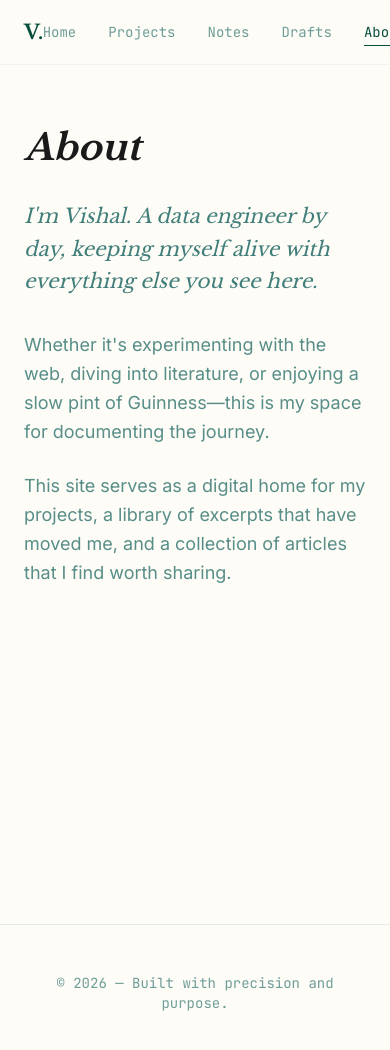
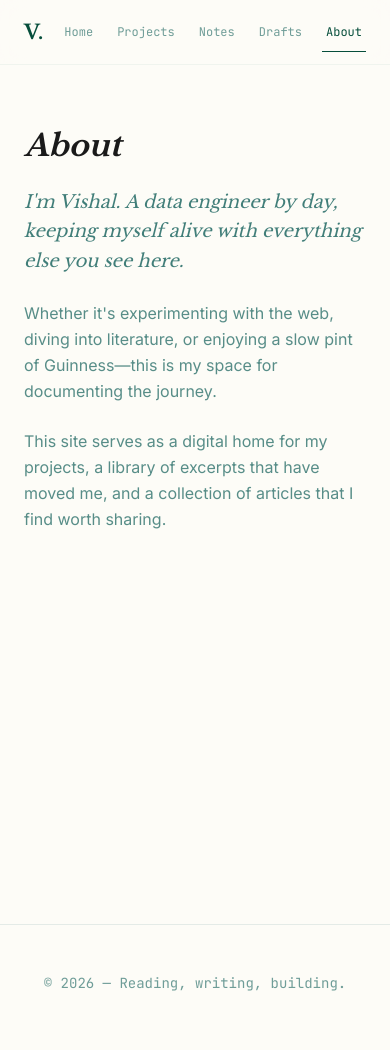
Before and after one commit to vishaalkk/who-am-i, a Next.js app: page /about in a window 390 px wide. Shown: the top 1050 px of the page. Built offline with nearby package versions, Linux system fonts and the light colour scheme.

Commit message:
style: optimize for mobile, improve nav tap targets, and update footer

```diff
--- a/src/app/about/page.tsx
+++ b/src/app/about/page.tsx
@@ -12,12 +12,12 @@ export default function AboutPage() {
           transition={{ duration: 0.8 }}
           className="mb-12"
         >
-          <h1 className="text-4xl font-bold text-ink mb-8 italic font-serif">About</h1>
-          <div className="prose prose-pine">
-            <p className="text-xl text-pine-mid/80 leading-relaxed mb-8 font-serif italic">
+          <h1 className="text-3xl md:text-4xl font-bold text-ink mb-6 md:mb-8 italic font-serif">About</h1>
+          <div className="max-w-prose">
+            <p className="text-lg md:text-xl text-pine-mid/80 leading-relaxed mb-6 md:mb-8 font-serif italic">
               I'm Vishal. A data engineer by day, keeping myself alive with everything else you see here.
             </p>
-            <div className="space-y-6 text-lg text-pine-mid/70 leading-relaxed">
+            <div className="space-y-6 text-base md:text-lg text-pine-mid/70 leading-relaxed">
               <p>
                 Whether it's experimenting with the web, diving into literature, or enjoying a slow pint of Guinness—this is my space for documenting the journey.
               </p>
--- a/src/app/layout.tsx
+++ b/src/app/layout.tsx
@@ -36,9 +36,9 @@ export default function RootLayout({
         <main className="min-h-screen">
           {children}
         </main>
-        <footer className="py-12 border-t border-pine-mid/10 mt-20">
-          <div className="max-w-6xl mx-auto px-6 text-center text-sm font-mono text-pine-mid/60">
-            © {new Date().getFullYear()} — Built with precision and purpose.
+        <footer className="py-12 border-t border-[#115e59]/10 mt-20">
+          <div className="max-w-6xl mx-auto px-6 text-center text-sm font-mono text-[#115e59]/60">
+            © {new Date().getFullYear()} — Reading, writing, building.
           </div>
         </footer>
       </body>
--- a/src/components/Navigation.tsx
+++ b/src/components/Navigation.tsx
@@ -19,16 +19,16 @@ export default function Navigation() {
   return (
     <nav className="fixed top-0 left-0 right-0 z-50 bg-[#fdfcf7]/80 backdrop-blur-md border-b border-[#115e59]/5">
       <div className="max-w-6xl mx-auto px-6 h-16 flex items-center justify-between">
-        <Link href="/" className="font-serif text-xl font-bold text-[#064e3b] tracking-tight">
+        <Link href="/" className="font-serif text-xl font-bold text-[#064e3b] tracking-tight shrink-0 mr-4">
           V.
         </Link>
-        <div className="flex gap-8">
+        <div className="flex gap-4 md:gap-8 overflow-x-auto no-scrollbar items-center h-full">
           {navItems.map((item) => (
             <Link
               key={item.path}
               href={item.path}
               className={cn(
-                "text-sm font-mono transition-colors relative py-1",
+                "text-xs md:text-sm font-mono transition-colors relative h-10 flex items-center whitespace-nowrap px-1",
                 pathname === item.path ? "text-[#064e3b]" : "text-[#115e59]/60 hover:text-[#064e3b]"
               )}
             >
--- a/src/styles/globals.css
+++ b/src/styles/globals.css
@@ -36,3 +36,14 @@ body {
 .text-balance {
   text-wrap: balance;
 }
+
+/* Hide scrollbar for Chrome, Safari and Opera */
+.no-scrollbar::-webkit-scrollbar {
+  display: none;
+}
+
+/* Hide scrollbar for IE, Edge and Firefox */
+.no-scrollbar {
+  -ms-overflow-style: none;  /* IE and Edge */
+  scrollbar-width: none;  /* Firefox */
+}
```
